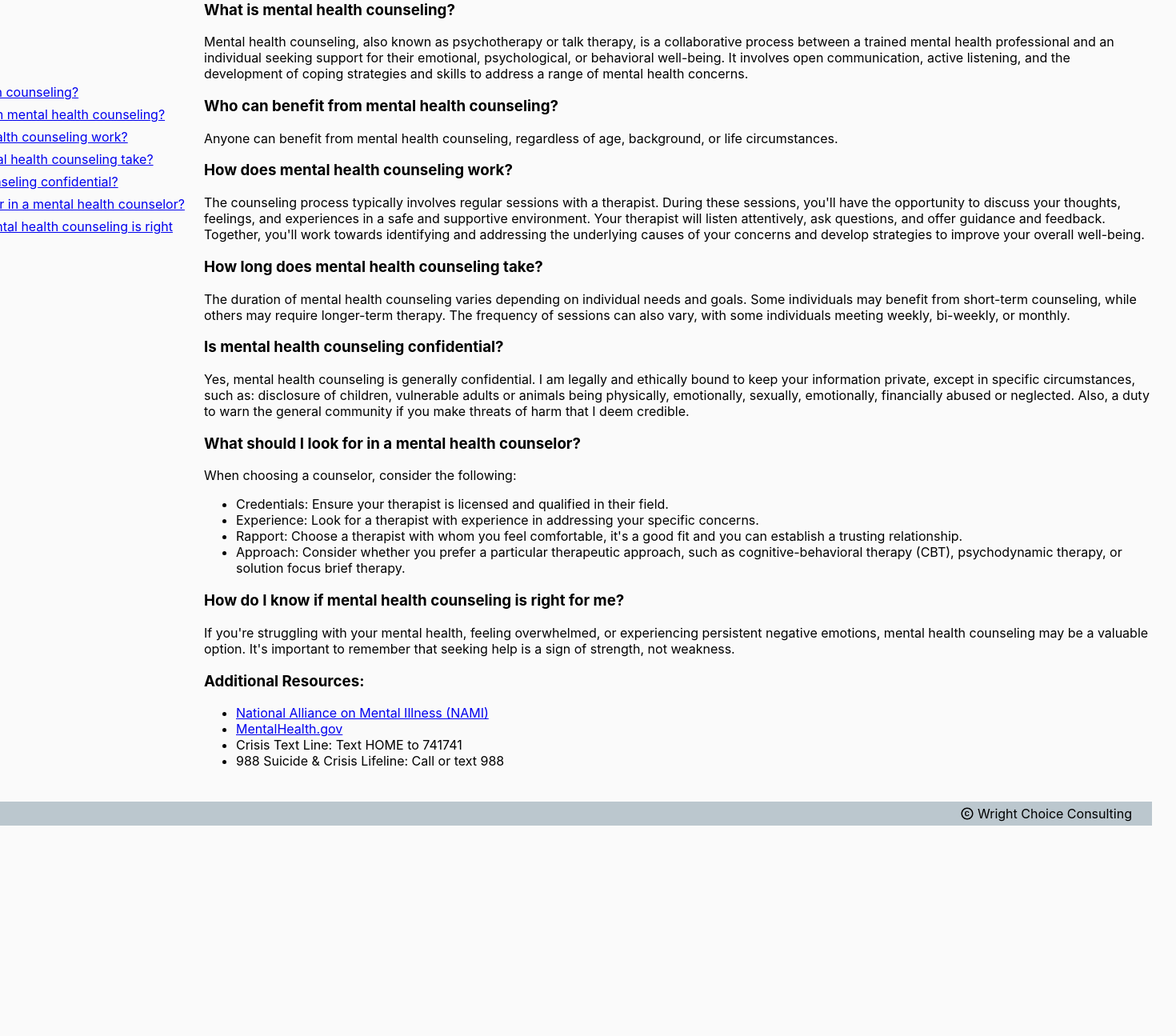
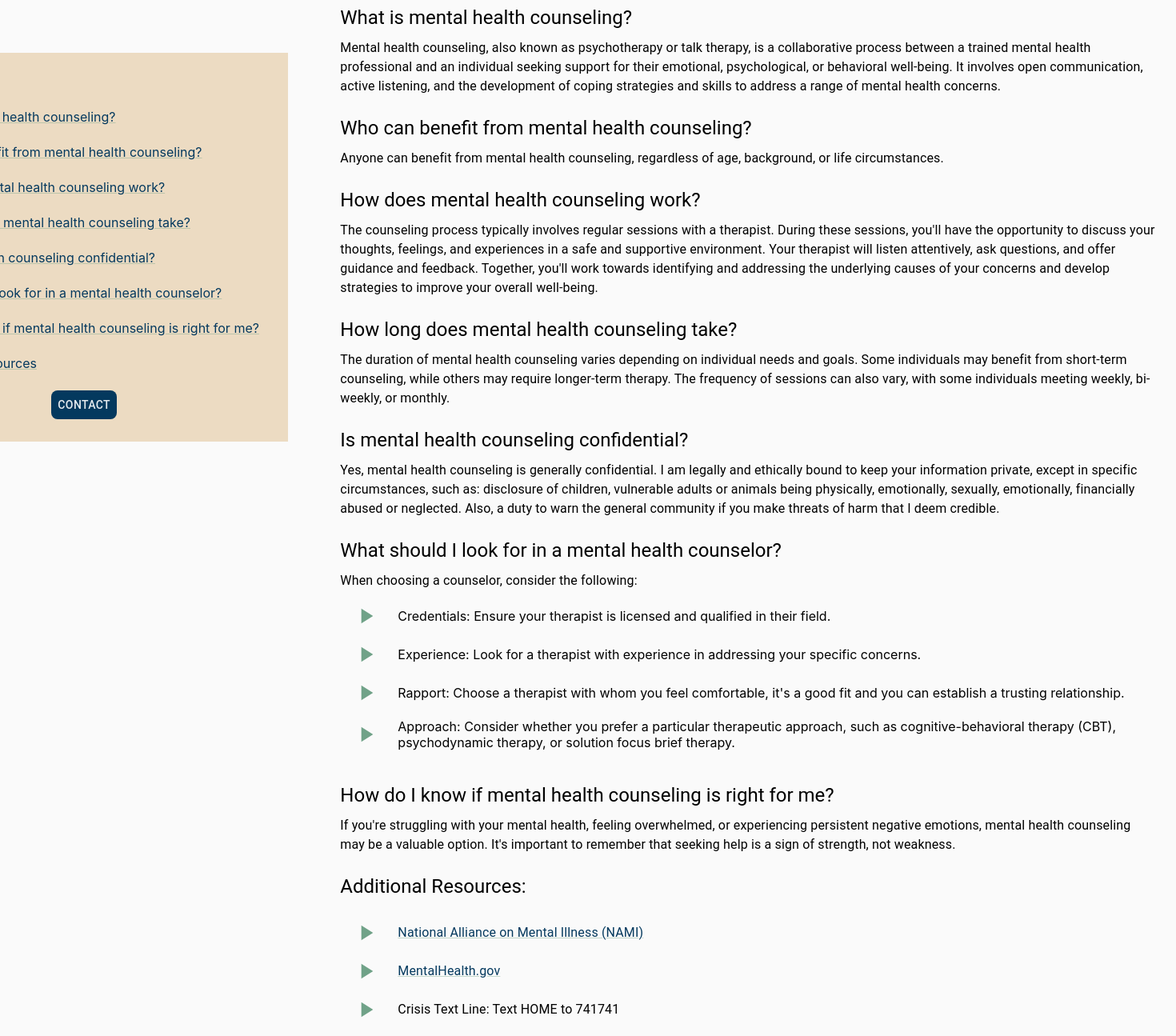
Before and after one commit to nianokia/wc-consulting, a React (Vite) app in the folder client/: page /faqs in a window 1280 px wide. Shown: the part 120-1415 px from the top of the page at 80% size, 1470 px wide, since content can reach past the window. Before the commit the page ends 1162 px from the top, so only its background shows below. Built offline with nearby package versions, Linux system fonts and the light colour scheme; no server answers.

Commit message:
Integrate MUI to stylize FAQs and make responsive on 'sm' & 'xl' devices.

```diff
--- a/client/src/pages/Faqs.jsx
+++ b/client/src/pages/Faqs.jsx
@@ -3,103 +3,272 @@ import Header from "../components/Header";
 import Footer from "../components/Footer";
 import { useNavigate } from "react-router-dom";
 
-// PURPOSE - Displays list of FAQs with a table of contents that jumps to that specific question on the page
+// ------ MUI IMPORTS ------
+import { styled, useMediaQuery, Container, Box, Typography, Button, List, ListItem, ListItemIcon, Link } from '@mui/material';
+import { PlayArrow } from "@mui/icons-material";
+
+// --- custom MUI components ---
+const StyledButton = styled(Button)(({ theme }) => ({
+  color: theme.palette.secondary.lightest,
+  backgroundColor: theme.palette.secondary.main,
+  border: '1px dotted theme.palette.secondary.darkest',
+  '&:hover': {
+    backgroundColor: theme.palette.secondary.lighter,
+    color: theme.palette.tertiary.darkest
+  },
+  borderRadius: 8
+}))
+
+/* ------ PURPOSE ------
+  Displays list of FAQs with a table of contents that jumps to that specific question on the page
+*/
 
 const Faqs = () => {
   const navigate = useNavigate();
+
+  // --- MUI responsive breakpoints ---
+  const isMobile = useMediaQuery('(max-width: 450px)');
+  const isMidSize = useMediaQuery('(max-width: 760px)');
+
   return (
-    <>
+    <Container sx={{
+      maxWidth: isMobile ? 400 : isMidSize ? 1200 : 1600,
+      minWidth: isMobile ? 350 : isMidSize ? 760 : 1660,
+      width: '100%',
+    }} >
+
       <Header />
       <hr />
 
-      <div className="faqContent" style={{display: "flex", gap: "20px", marginTop: "30px"}}>
-        <div className="faq-col" style={{width: "25%"}}>
-          <h1>FAQs</h1>
-          <section>
-            <h4>Questions</h4>
-            <ul style={{listStyle: "none", paddingLeft: "0"}}>
+      <Box id='faqContent' sx={{
+        display: 'flex',
+        flexDirection: isMobile ? 'column' : 'row',
+        gap: isMidSize ? '20px' : '65px',
+        m: '30px auto'
+      }}>
+        <Box id='tableOfContents' sx={{ width: isMobile ? '100%' : '33%', ml: isMidSize ? 0 : 2}}>
+          <Typography variant='h1' sx={{
+            fontSize: isMobile ? '30px' : isMidSize ? '30px' : '45px',
+            mt: isMobile ? 0 : 2,
+            mb: 2,
+            ml: isMobile ? 2 : 1
+          }}>
+            FAQS
+          </Typography>
+          <Box sx={{ backgroundColor: 'accent.light', py: 1.5, justifyItems: 'center' }}>
+            <Typography variant='h3' sx={{
+              fontSize: isMobile ? '18px' : '22px',
+              px: isMidSize ? 2 : 3,
+              pt: isMidSize ? 1 : 2,
+              justifySelf: 'start'
+            }}>
+              Questions
+            </Typography>
+            <List sx={{ listStyle: 'none', pl: '0' }}>
               {/* Jumps to the specific question on the page onclick */}
-              <li style={{marginBottom: "8px"}}><a href="#q1">What is mental health counseling?</a></li>
-              <li style={{marginBottom: "8px"}}><a href="#q2">Who can benefit from mental health counseling?</a></li>
-              <li style={{marginBottom: "8px"}}><a href="#q3">How does mental health counseling work?</a></li>
-              <li style={{marginBottom: "8px"}}><a href="#q4">How long does mental health counseling take?</a></li>
-              <li style={{marginBottom: "8px"}}><a href="#q5">Is mental health counseling confidential?</a></li>
-              <li style={{marginBottom: "8px"}}><a href="#q6">What should I look for in a mental health counselor?</a></li>
-              <li style={{marginBottom: "8px"}}><a href="#q7">How do I know if mental health counseling is right for me?</a></li>
-              <li style={{marginBottom: "8px"}}><a href="#q8">Additional Resources</a></li>
-            </ul>
-            <button onClick={() => navigate('/contact')}>
-              Contact
-            </button>
-          </section>
-        </div>
+              <ListItem sx={{ marginBottom: '8px' }}>
+                <Link href='#q1' sx={{ color: 'secondary.main' }}>
+                  What is mental health counseling?
+                </Link>
+              </ListItem>
+              <ListItem sx={{ marginBottom: '8px' }}>
+                <Link href='#q2' sx={{ color: 'secondary.main' }}>
+                  Who can benefit from mental health counseling?
+                </Link>
+              </ListItem>
+              <ListItem sx={{ marginBottom: '8px' }}>
+                <Link href='#q3' sx={{ color: 'secondary.main' }}
+                  >How does mental health counseling work?
+                </Link>
+              </ListItem>
+              <ListItem sx={{ marginBottom: '8px' }}>
+                <Link href='#q4' sx={{ color: 'secondary.main' }}>
+                  How long does mental health counseling take?
+                </Link>
+              </ListItem>
+              <ListItem sx={{ marginBottom: '8px' }}>
+                <Link href='#q5' sx={{ color: 'secondary.main' }}>
+                  Is mental health counseling confidential?
+                </Link>
+              </ListItem>
+              <ListItem sx={{ marginBottom: '8px' }}>
+                <Link href='#q6' sx={{ color: 'secondary.main' }}>
+                  What should I look for in a mental health counselor?
+                </Link>
+              </ListItem>
+              <ListItem sx={{ marginBottom: '8px' }}>
+                <Link href='#q7' sx={{ color: 'secondary.main' }}>
+                  How do I know if mental health counseling is right for me?
+                </Link>
+              </ListItem>
+              <ListItem sx={{ marginBottom: '8px' }}>
+                <Link href='#q8' sx={{ color: 'secondary.main' }}>
+                Additional Resources</Link>
+              </ListItem>
+            </List>
+            {/* ------ CONTACT BUTTON ------ */}
+            {isMobile ? (
+                null
+              ) : (
+                <StyledButton onClick={() => navigate('/contact')} sx={{ mb: 2 }}>
+                  Contact
+                </StyledButton>
+              )
+            }
+          </Box>
+        </Box>
 
-        <div className="faq-col" style={{width: "75%"}}>
+        <Box className="faq-col" style={{ width: isMobile ? '100%' : '66%', justifyItems: 'end' }}>
           <article>
-            <section className="faq-qa" id="q1">
-              <h3>What is mental health counseling?</h3>
-              <p>
+            <Box className="faq-qa" id="q1" sx={{ my: 3 }} >
+              <Typography variant='h5' sx={{ mb: 1.25 }}>
+                What is mental health counseling?
+              </Typography>
+              <Typography variant="body1">
                 Mental health counseling, also known as psychotherapy or talk therapy, is a collaborative process between a trained mental health professional and an individual seeking support for their emotional, psychological, or behavioral well-being. It involves open communication, active listening, and the development of coping strategies and skills to address a range of mental health concerns.
-              </p>
-            </section>
-            <section className="faq-qa" id="q2">
-              <h3>Who can benefit from mental health counseling?</h3>
-              <p>
+              </Typography>
+            </Box>
+            <Box className="faq-qa" id="q2" sx={{ my: 3 }} >
+              <Typography variant='h5' sx={{ mb: 1.25 }}>
+                Who can benefit from mental health counseling?
+              </Typography>
+              <Typography variant="body1">
                 Anyone can benefit from mental health counseling, regardless of age, background, or life circumstances.
-              </p>
-            </section>
-            <section className="faq-qa" id="q3">
-              <h3>How does mental health counseling work?</h3>
-              <p>
+              </Typography>
+            </Box>
+            <Box className="faq-qa" id="q3" sx={{ my: 3 }} >
+              <Typography variant='h5' sx={{ mb: 1.25 }}>
+                How does mental health counseling work?
+              </Typography>
+              <Typography variant="body1">
                 The counseling process typically involves regular sessions with a therapist. During these sessions, you'll have the opportunity to discuss your thoughts, feelings, and experiences in a safe and supportive environment. Your therapist will listen attentively, ask questions, and offer guidance and feedback. Together, you'll work towards identifying and addressing the underlying causes of your concerns and develop strategies to improve your overall well-being.
-              </p>
-            </section>
-            <section className="faq-qa" id="q4">
-              <h3>How long does mental health counseling take?</h3>
-              <p>
+              </Typography>
+            </Box>
+            <Box className="faq-qa" id="q4" sx={{ my: 3 }} >
+              <Typography variant='h5' sx={{ mb: 1.25 }}>
+                How long does mental health counseling take?
+              </Typography>
+              <Typography variant="body1">
                 The duration of mental health counseling varies depending on individual needs and goals. Some individuals may benefit from short-term counseling, while others may require longer-term therapy. The frequency of sessions can also vary, with some individuals meeting weekly, bi-weekly, or monthly.
-              </p>
-            </section>
-            <section className="faq-qa" id="q5">
-              <h3>Is mental health counseling confidential?</h3>
-              <p>
+              </Typography>
+            </Box>
+            <Box className="faq-qa" id="q5" sx={{ my: 3 }} >
+              <Typography variant='h5' sx={{ mb: 1.25 }}>
+                Is mental health counseling confidential?
+              </Typography>
+              <Typography variant="body1">
                 Yes, mental health counseling is generally confidential. I am legally and ethically bound to keep your information private, except in specific circumstances, such as: disclosure of children, vulnerable adults or animals being physically, emotionally, sexually, emotionally, financially abused or neglected. Also, a duty to warn the general community if you make threats of harm that I deem credible.
-
-              </p>
-            </section>
-            <section className="faq-qa" id="q6">
-              <h3>What should I look for in a mental health counselor?</h3>
-              <p>
+              </Typography>
+            </Box>
+            <Box className="faq-qa" id="q6" sx={{ my: 3 }} >
+              <Typography variant='h5' sx={{ mb: 1.25 }}>
+                What should I look for in a mental health counselor?
+              </Typography>
+              <Typography variant="body1">
                 When choosing a counselor, consider the following:
-              </p>
-              <ul>
-                <li>Credentials: Ensure your therapist is licensed and qualified in their field.</li>
-                <li>Experience: Look for a therapist with experience in addressing your specific concerns.</li>
-                <li>Rapport: Choose a therapist with whom you feel comfortable, it's a good fit and you can establish a trusting relationship.</li>
-                <li>Approach: Consider whether you prefer a particular therapeutic approach, such as cognitive-behavioral therapy (CBT), psychodynamic therapy, or solution focus brief  therapy.</li>
-              </ul>
-            </section>
-            <section className="faq-qa" id="q7">
-              <h3>How do I know if mental health counseling is right for me?</h3>
-              <p>
+              </Typography>
+              <List sx={{
+                listStyleType: 'none',
+                '& li': {
+                  paddingLeft: isMobile ? '10px' : '16px',
+                  position: 'relative',
+                }
+              }}>
+                <ListItem key='faqQ6Item1'>
+                  <ListItemIcon key='optionIcon1'>
+                    <PlayArrow sx={{ color: 'primary.main', fontSize: '32px' }} />
+                  </ListItemIcon>
+                  Credentials: Ensure your therapist is licensed and qualified in their field.
+                </ListItem>
+                <ListItem key='faqQ6Item2'>
+                  <ListItemIcon key='optionIcon2'>
+                    <PlayArrow sx={{ color: 'primary.main', fontSize: '32px' }} />
+                  </ListItemIcon>
+                  Experience: Look for a therapist with experience in addressing your specific concerns.
+                </ListItem>
+                <ListItem key='faqQ6Item3'>
+                  <ListItemIcon key='optionIcon3'>
+                    <PlayArrow sx={{ color: 'primary.main', fontSize: '32px' }} />
+                  </ListItemIcon>
+                  Rapport: Choose a therapist with whom you feel comfortable, it's a good fit and you can establish a trusting relationship.
+                </ListItem>
+                <ListItem key='faqQ6Item4'>
+                  <ListItemIcon key='optionIcon4'>
+                    <PlayArrow sx={{ color: 'primary.main', fontSize: '32px' }} />
+                  </ListItemIcon>
+                  Approach: Consider whether you prefer a particular therapeutic approach, such as cognitive-behavioral therapy (CBT), psychodynamic therapy, or solution focus brief  therapy.
+                </ListItem>
+              </List>
+            </Box>
+            <Box className="faq-qa" id="q7" sx={{ my: 3 }} >
+              <Typography variant='h5' sx={{ mb: 1.25 }}>
+                How do I know if mental health counseling is right for me?
+              </Typography>
+              <Typography variant="body1">
                 If you're struggling with your mental health, feeling overwhelmed, or experiencing persistent negative emotions, mental health counseling may be a valuable option. It's important to remember that seeking help is a sign of strength, not weakness.
-              </p>
-            </section>
-            <section className="faq-qa" id="q8">
-              <h3>Additional Resources:</h3>
-              <ul>
-                <li><a href="https://www.nami.org/" target="_blank">National Alliance on Mental Illness (NAMI)</a></li>
-                <li><a href="https://store.samhsa.gov/" target="_blank">MentalHealth.gov</a></li>
-                <li>Crisis Text Line: Text HOME to 741741</li>
-                <li>988 Suicide & Crisis Lifeline: Call or text 988</li>
-              </ul>
-            </section>
+              </Typography>
+            </Box>
+            <Box className="faq-qa" id="q8" sx={{ my: 3 }} >
+              <Typography variant='h5' sx={{ mb: 1.25 }}>
+                Additional Resources:
+              </Typography>
+              <Typography variant="body1">
+                <List sx={{
+                  listStyleType: 'none',
+                  '& li': {
+                    paddingLeft: isMobile ? '10px' : '16px',
+                    position: 'relative',
+                  }
+                }}>
+                  <ListItem key='faqQ8Item1'>
+                    <ListItemIcon key='optionIcon1'>
+                      <PlayArrow sx={{ color: 'primary.main', fontSize: '32px' }} />
+                    </ListItemIcon>
+                    <Link href="https://www.nami.org/" target="_blank" rel='noreferrer' sx={{
+                      color: 'secondary.main'
+                    }}>
+                      National Alliance on Mental Illness (NAMI)
+                    </Link>
+                  </ListItem>
+                  <ListItem key='faqQ8Item2'>
+                     <ListItemIcon key='optionIcon1'>
+                      <PlayArrow sx={{ color: 'primary.main', fontSize: '32px' }} />
+                    </ListItemIcon>
+                    <Link href="https://store.samhsa.gov/" target="_blank" rel='noreferrer' sx={{
+                      color: 'secondary.main'
+                    }}>
+                      MentalHealth.gov
+                    </Link>
+                  </ListItem>
+                  <ListItem key='faqQ8Item3'>
+                     <ListItemIcon key='optionIcon1'>
+                      <PlayArrow sx={{ color: 'primary.main', fontSize: '32px' }} />
+                    </ListItemIcon>
+                    Crisis Text Line: Text HOME to 741741
+                  </ListItem>
+                  <ListItem key='faqQ8Item4'>
+                     <ListItemIcon key='optionIcon1'>
+                      <PlayArrow sx={{ color: 'primary.main', fontSize: '32px' }} />
+                    </ListItemIcon>
+                    988 Suicide & Crisis Lifeline: Call or text 988
+                  </ListItem>
+                </List>
+              </Typography>
+            </Box>
           </article>
-        </div>
-      </div>
+          {isMobile ? (
+                <StyledButton onClick={() => navigate('/contact')}>
+                  Contact
+                </StyledButton>
+              ) : (
+                null
+              )
+            }
+        </Box>
+      </Box>
 
       <Footer />
-    </>
+    </Container>
   )
 }
 
```
